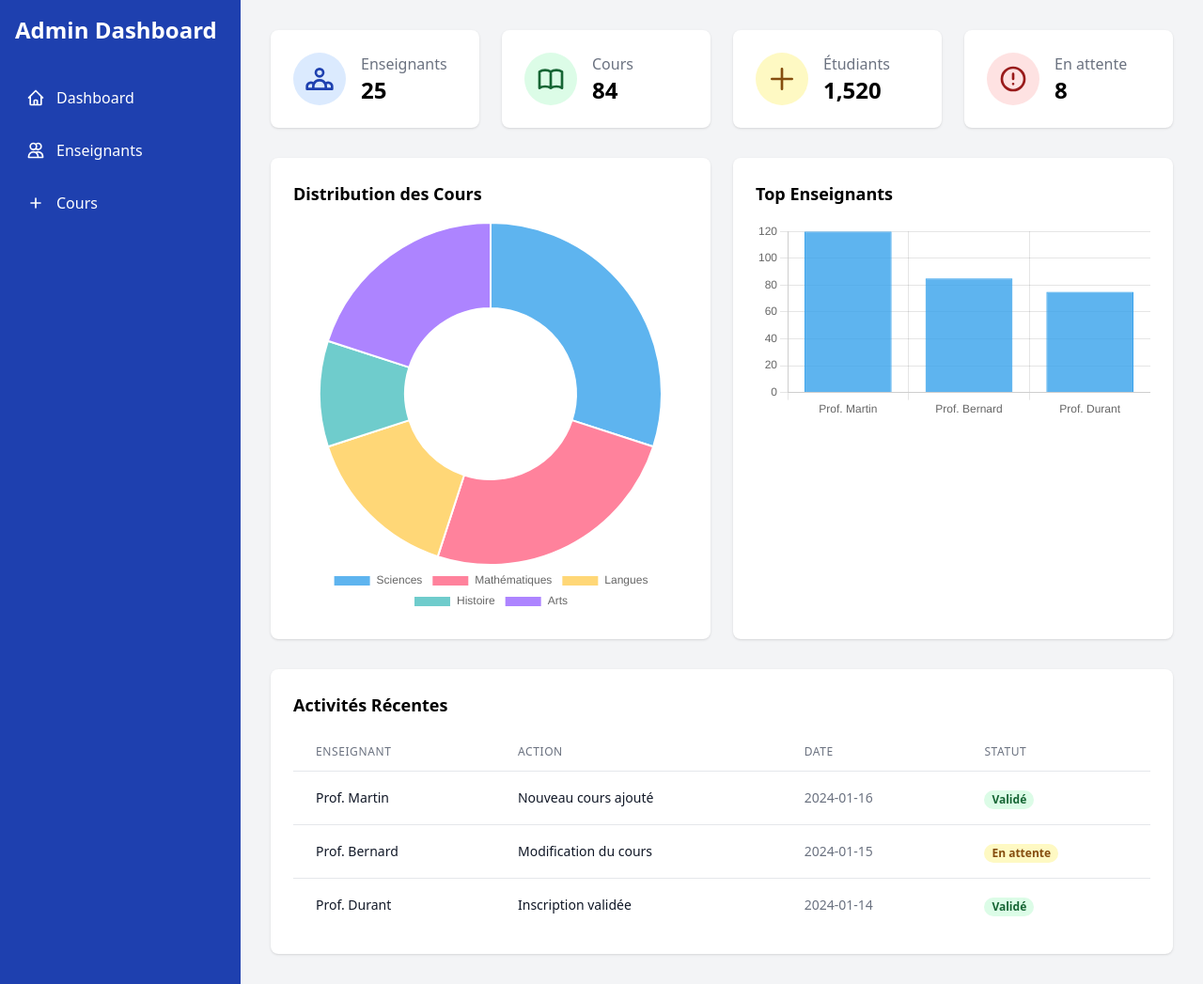
After one commit to nmissi-nadia/Youdemy, a PHP site: page /Youdemy/views/admin/dash_admin.php in a window 1280 px wide. The commit adds this page. Shown: the whole page at 94% size. Run offline with PHP 8.4, Linux system fonts and the light colour scheme; some libraries are stand-ins or nearby versions.

```diff
--- a/views/Enseignant/dashenseignt.php
+++ b/views/Enseignant/dashenseignt.php
@@ -5,6 +5,7 @@
     <meta name="viewport" content="width=device-width, initial-scale=1.0">
     <title>Youdemy - Tableau de bord Enseignant</title>
     <script src="https://cdn.tailwindcss.com"></script>
+    <link rel="icon" href="../../assets/img/yodemyicon.png" type="image/x-icon">
     <script src="https://cdnjs.cloudflare.com/ajax/libs/tailwindcss/2.2.19/tailwind.min.js"></script>
     <script src="https://cdnjs.cloudflare.com/ajax/libs/Chart.js/3.7.0/chart.min.js"></script>
     <link href="https://cdnjs.cloudflare.com/ajax/libs/font-awesome/6.0.0/css/all.min.css" rel="stylesheet">
--- a/views/visiteur/visiteur.php
+++ b/views/Etudiant/etudiant.php
@@ -6,6 +6,7 @@
     <title>Youdemy - Catalogue des Cours</title>
     <script src="https://cdnjs.cloudflare.com/ajax/libs/gsap/3.12.2/gsap.min.js"></script>
     <script src="https://cdn.tailwindcss.com"></script>
+    <link rel="icon" href="../../assets/img/yodemyicon.png" type="image/x-icon">
 </head>
 <body class="bg-gradient-to-br from-indigo-100 to-white min-h-screen">
     <!-- Navigation -->
--- /dev/null
+++ b/views/admin/dash_admin.php
@@ -0,0 +1,230 @@
+<!DOCTYPE html>
+<html lang="fr">
+<head>
+    <meta charset="UTF-8">
+    <meta name="viewport" content="width=device-width, initial-scale=1.0">
+    <title>Tableau de bord Administratif</title>
+    <script src="https://cdn.tailwindcss.com"></script>
+    <link rel="icon" href="../../assets/img/yodemyicon.png" type="image/x-icon">
+    <script src="https://cdnjs.cloudflare.com/ajax/libs/Chart.js/3.7.0/chart.min.js"></script>
+</head>
+<body class="bg-gray-100">
+    <div class="flex h-screen">
+        <!-- Sidebar -->
+        <div class="w-64 bg-blue-800 text-white flex-shrink-0">
+            <div class="p-4">
+                <h2 class="text-2xl font-bold mb-8">Admin Dashboard</h2>
+                <nav class="space-y-2">
+                    <a href="#" class="flex items-center space-x-3 p-3 rounded-lg hover:bg-blue-700">
+                        <svg class="w-5 h-5" fill="none" stroke="currentColor" viewBox="0 0 24 24">
+                            <path stroke-linecap="round" stroke-linejoin="round" stroke-width="2" d="M3 12l2-2m0 0l7-7 7 7M5 10v10a1 1 0 001 1h3m10-11l2 2m-2-2v10a1 1 0 01-1 1h-3m-6 0a1 1 0 001-1v-4a1 1 0 011-1h2a1 1 0 011 1v4a1 1 0 001 1m-6 0h6"/>
+                        </svg>
+                        <span>Dashboard</span>
+                    </a>
+                    <a href="#" class="flex items-center space-x-3 p-3 rounded-lg hover:bg-blue-700">
+                        <svg class="w-5 h-5" fill="none" stroke="currentColor" viewBox="0 0 24 24">
+                            <path stroke-linecap="round" stroke-linejoin="round" stroke-width="2" d="M12 4.354a4 4 0 110 5.292M15 21H3v-1a6 6 0 0112 0v1zm0 0h6v-1a6 6 0 00-9-5.197M13 7a4 4 0 11-8 0 4 4 0 018 0z"/>
+                        </svg>
+                        <span>Enseignants</span>
+                    </a>
+                    <a href="#" class="flex items-center space-x-3 p-3 rounded-lg hover:bg-blue-700">
+                        <svg class="w-5 h-5" fill="none" stroke="currentColor" viewBox="0 0 24 24">
+                            <path stroke-linecap="round" stroke-linejoin="round" stroke-width="2" d="M12 6v6m0 0v6m0-6h6m-6 0H6"/>
+                        </svg>
+                        <span>Cours</span>
+                    </a>
+                </nav>
+            </div>
+        </div>
+
+        <!-- Main Content -->
+        <div class="flex-1 overflow-auto">
+            <div class="p-8">
+                <!-- Stats Cards -->
+                <div class="grid grid-cols-1 md:grid-cols-2 lg:grid-cols-4 gap-6 mb-8">
+                    <div class="bg-white rounded-lg shadow p-6">
+                        <div class="flex items-center">
+                            <div class="p-3 rounded-full bg-blue-100 text-blue-800">
+                                <svg class="w-8 h-8" fill="none" stroke="currentColor" viewBox="0 0 24 24">
+                                    <path stroke-linecap="round" stroke-linejoin="round" stroke-width="2" d="M17 20h5v-2a3 3 0 00-5.356-1.857M17 20H7m10 0v-2c0-.656-.126-1.283-.356-1.857M7 20H2v-2a3 3 0 015.356-1.857M7 20v-2c0-.656.126-1.283.356-1.857m0 0a5.002 5.002 0 019.288 0M15 7a3 3 0 11-6 0 3 3 0 016 0z"/>
+                                </svg>
+                            </div>
+                            <div class="ml-4">
+                                <p class="text-gray-500">Enseignants</p>
+                                <p class="text-2xl font-semibold">25</p>
+                            </div>
+                        </div>
+                    </div>
+                    <div class="bg-white rounded-lg shadow p-6">
+                        <div class="flex items-center">
+                            <div class="p-3 rounded-full bg-green-100 text-green-800">
+                                <svg class="w-8 h-8" fill="none" stroke="currentColor" viewBox="0 0 24 24">
+                                    <path stroke-linecap="round" stroke-linejoin="round" stroke-width="2" d="M12 6.253v13m0-13C10.832 5.477 9.246 5 7.5 5S4.168 5.477 3 6.253v13C4.168 18.477 5.754 18 7.5 18s3.332.477 4.5 1.253m0-13C13.168 5.477 14.754 5 16.5 5c1.747 0 3.332.477 4.5 1.253v13C19.832 18.477 18.247 18 16.5 18c-1.746 0-3.332.477-4.5 1.253"/>
+                                </svg>
+                            </div>
+                            <div class="ml-4">
+                                <p class="text-gray-500">Cours</p>
+                                <p class="text-2xl font-semibold">84</p>
+                            </div>
+                        </div>
+                    </div>
+                    <div class="bg-white rounded-lg shadow p-6">
+                        <div class="flex items-center">
+                            <div class="p-3 rounded-full bg-yellow-100 text-yellow-800">
+                                <svg class="w-8 h-8" fill="none" stroke="currentColor" viewBox="0 0 24 24">
+                                    <path stroke-linecap="round" stroke-linejoin="round" stroke-width="2" d="M12 4v16m8-8H4"/>
+                                </svg>
+                            </div>
+                            <div class="ml-4">
+                                <p class="text-gray-500">Étudiants</p>
+                                <p class="text-2xl font-semibold">1,520</p>
+                            </div>
+                        </div>
+                    </div>
+                    <div class="bg-white rounded-lg shadow p-6">
+                        <div class="flex items-center">
+                            <div class="p-3 rounded-full bg-red-100 text-red-800">
+                                <svg class="w-8 h-8" fill="none" stroke="currentColor" viewBox="0 0 24 24">
+                                    <path stroke-linecap="round" stroke-linejoin="round" stroke-width="2" d="M12 8v4m0 4h.01M21 12a9 9 0 11-18 0 9 9 0 0118 0z"/>
+                                </svg>
+                            </div>
+                            <div class="ml-4">
+                                <p class="text-gray-500">En attente</p>
+                                <p class="text-2xl font-semibold">8</p>
+                            </div>
+                        </div>
+                    </div>
+                </div>
+
+                <!-- Charts -->
+                <div class="grid grid-cols-1 lg:grid-cols-2 gap-6 mb-8">
+                    <div class="bg-white rounded-lg shadow p-6">
+                        <h3 class="text-lg font-semibold mb-4">Distribution des Cours</h3>
+                        <canvas id="coursesChart"></canvas>
+                    </div>
+                    <div class="bg-white rounded-lg shadow p-6">
+                        <h3 class="text-lg font-semibold mb-4">Top Enseignants</h3>
+                        <canvas id="teachersChart"></canvas>
+                    </div>
+                </div>
+
+                <!-- Recent Activity -->
+                <div class="bg-white rounded-lg shadow p-6">
+                    <h3 class="text-lg font-semibold mb-4">Activités Récentes</h3>
+                    <div class="overflow-x-auto">
+                        <table class="min-w-full divide-y divide-gray-200">
+                            <thead>
+                                <tr>
+                                    <th class="px-6 py-3 text-left text-xs font-medium text-gray-500 uppercase tracking-wider">Enseignant</th>
+                                    <th class="px-6 py-3 text-left text-xs font-medium text-gray-500 uppercase tracking-wider">Action</th>
+                                    <th class="px-6 py-3 text-left text-xs font-medium text-gray-500 uppercase tracking-wider">Date</th>
+                                    <th class="px-6 py-3 text-left text-xs font-medium text-gray-500 uppercase tracking-wider">Statut</th>
+                                </tr>
+                            </thead>
+                            <tbody class="divide-y divide-gray-200" id="activityTable">
+                                <!-- Les données seront insérées ici via JavaScript -->
+                            </tbody>
+                        </table>
+                    </div>
+                </div>
+            </div>
+        </div>
+    </div>
+
+    <script>
+        // Initialisation des graphiques
+        document.addEventListener('DOMContentLoaded', function() {
+            // Graphique des cours
+            const coursesCtx = document.getElementById('coursesChart').getContext('2d');
+            new Chart(coursesCtx, {
+                type: 'doughnut',
+                data: {
+                    labels: ['Sciences', 'Mathématiques', 'Langues', 'Histoire', 'Arts'],
+                    datasets: [{
+                        data: [30, 25, 15, 10, 20],
+                        backgroundColor: [
+                            'rgba(54, 162, 235, 0.8)',
+                            'rgba(255, 99, 132, 0.8)',
+                            'rgba(255, 206, 86, 0.8)',
+                            'rgba(75, 192, 192, 0.8)',
+                            'rgba(153, 102, 255, 0.8)'
+                        ]
+                    }]
+                },
+                options: {
+                    responsive: true,
+                    plugins: {
+                        legend: {
+                            position: 'bottom'
+                        }
+                    }
+                }
+            });
+
+            // Graphique des enseignants
+            const teachersCtx = document.getElementById('teachersChart').getContext('2d');
+            new Chart(teachersCtx, {
+                type: 'bar',
+                data: {
+                    labels: ['Prof. Martin', 'Prof. Bernard', 'Prof. Durant'],
+                    datasets: [{
+                        label: 'Nombre d\'étudiants',
+                        data: [120, 85, 75],
+                        backgroundColor: 'rgba(54, 162, 235, 0.8)',
+                        borderColor: 'rgba(54, 162, 235, 1)',
+                        borderWidth: 1
+                    }]
+                },
+                options: {
+                    responsive: true,
+                    plugins: {
+                        legend: {
+                            display: false
+                        }
+                    },
+                    scales: {
+                        y: {
+                            beginAtZero: true
+                        }
+                    }
+                }
+            });
+
+            // Ajout des activités récentes
+            const activities = [
+                { teacher: 'Prof. Martin', action: 'Nouveau cours ajouté', date: '2024-01-16', status: 'Validé' },
+                { teacher: 'Prof. Bernard', action: 'Modification du cours', date: '2024-01-15', status: 'En attente' },
+                { teacher: 'Prof. Durant', action: 'Inscription validée', date: '2024-01-14', status: 'Validé' }
+            ];
+
+            const activityTable = document.getElementById('activityTable');
+            activities.forEach(activity => {
+                const row = document.createElement('tr');
+                row.innerHTML = `
+                    <td class="px-6 py-4 whitespace-nowrap">
+                        <div class="flex items-center">
+                            <div class="text-sm font-medium text-gray-900">${activity.teacher}</div>
+                        </div>
+                    </td>
+                    <td class="px-6 py-4 whitespace-nowrap">
+                        <div class="text-sm text-gray-900">${activity.action}</div>
+                    </td>
+                    <td class="px-6 py-4 whitespace-nowrap">
+                        <div class="text-sm text-gray-500">${activity.date}</div>
+                    </td>
+                    <td class="px-6 py-4 whitespace-nowrap">
+                        <span class="px-2 inline-flex text-xs leading-5 font-semibold rounded-full ${
+                            activity.status === 'Validé'
+                                ? 'bg-green-100 text-green-800'
+                                : 'bg-yellow-100 text-yellow-800'
+                        }">
+                            ${activity.status}
+                        </span>
+                    </td>
+                `;
+                activityTable.appendChild(row);
+            });
+        });
+    </script>
+</body>
+</html>
--- a/views/home.php
+++ b/views/home.php
@@ -6,6 +6,7 @@
     <title>Youdemy - Plateforme d'apprentissage en ligne</title>
     <script src="https://cdnjs.cloudflare.com/ajax/libs/gsap/3.12.2/gsap.min.js"></script>
     <script src="https://cdn.tailwindcss.com"></script>
+    <link rel="icon" href="../assets/img/yodemyicon.png" type="image/x-icon">
     <style>
     .gradient-border {
         position: relative;
--- a/views/login.php
+++ b/views/login.php
@@ -16,7 +16,7 @@ if ($_SERVER['REQUEST_METHOD'] === 'POST') {
         echo "Connexion réussie!";
         // Rediriger vers la page d'accueil ou tableau de bord
         if ($_SESSION['user_role'] == 'admin') {
-            header('Location: ./admin_dashboard.php');
+            header('Location: ./admin/dashboard.php');
         } elseif ($_SESSION['user_role'] == 'Enseignant') {
             header('Location: ./enseignant_dashboard.php');
         } elseif ($_SESSION['user_role'] == 'etudiant') {
@@ -35,6 +35,7 @@ if ($_SERVER['REQUEST_METHOD'] === 'POST') {
     <meta name="viewport" content="width=device-width, initial-scale=1.0">
     <title>Youdemy - Connexion/Inscription</title>
     <script src="https://cdn.tailwindcss.com"></script>
+    <link rel="icon" href="/path/to/favicon.ico" type="image/x-icon">
     <script src="https://cdnjs.cloudflare.com/ajax/libs/tailwindcss/2.2.19/tailwind.min.js"></script>
     <style>
         .slide-enter {
```
Also changed, not shown: assets/img/yodemyicon.png (added).
